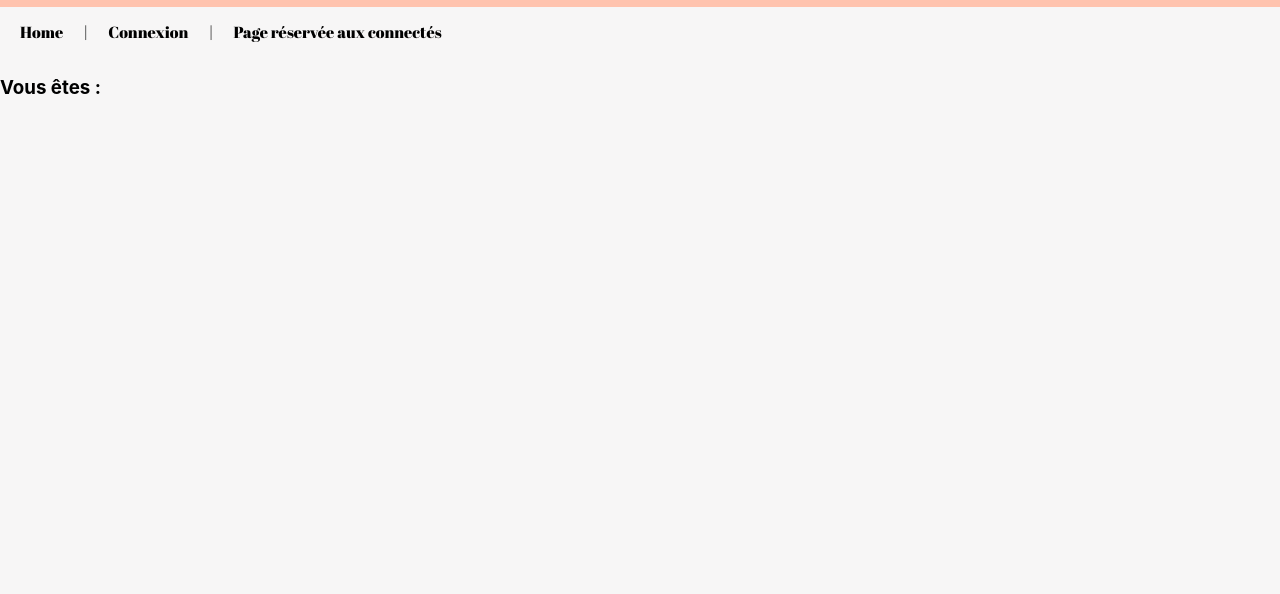
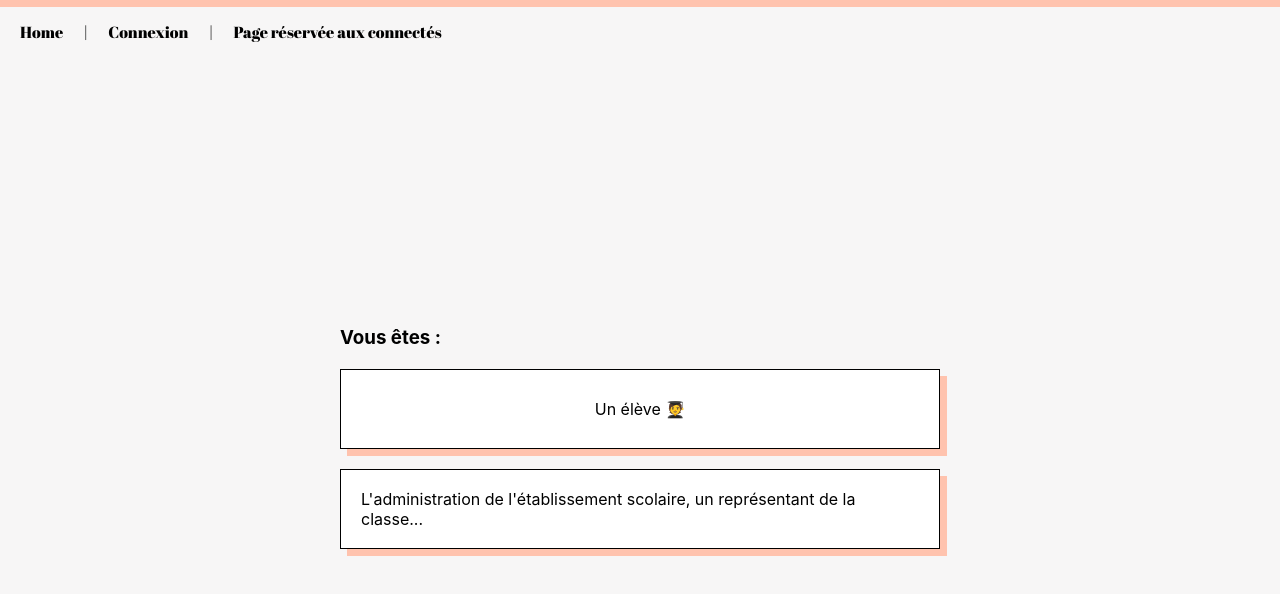
Before and after one commit to RomainReghem/MiMi, a React (Create React App) app in the folder frontend/: page /choix in a window 1280 px wide. Shown: the top 594 px of the page. Built offline with nearby package versions, Linux system fonts and the light colour scheme.

Commit message:
navigation, choix de l'inscription

```diff
--- a/frontend/src/pages/choix.jsx
+++ b/frontend/src/pages/choix.jsx
@@ -1,17 +1,72 @@
 import styled from 'styled-components'
+import { Link } from 'react-router-dom'
 
-const sDiv = styled.div`
+import { createGlobalStyle } from 'styled-components'
+
+const GlobalStyle = createGlobalStyle`
+
+`;
+
+const Sdiv = styled.div`
 display:flex;
 justify-content:center;
 align-items:center;
+flex-direction:column;
 height:85%;
-`
+margin:auto;
+`;
+
+const H3 = styled.h3`
+align-self:flex-start;
+margin-bottom:0px;
+`;
+const Choices = styled.div`
+
+`;
+
+const Choice = styled.div`
+display:flex;
+align-items:center;
+justify-content:center;
+background-color:white;
+height:80px;
+width:600px;
+@media (max-width: 768px) {
+    width:400px;
+}
+padding:12px 20px;
+margin-top:20px;
+border: 1px solid black;
+box-shadow: 7px 7px #ffc3ae;
+box-sizing:border-box;
+cursor:pointer;
+&:hover{
+    border: 2px solid black;
+    transition-duration: 100ms;
+    transition-property: border;
+}
+
+`;
 
 const Choix = () => {
     return (
-        <sDiv>
-            <h3>Vous êtes :</h3>
-        </sDiv>
+        <Sdiv>
+            <H3>Vous êtes :</H3>
+            <Choices>
+                <Link to="/inscription">
+                    <Choice>
+                        <p>Un élève 🧑‍🎓</p>
+                    </Choice>
+                </Link>
+                <Link to="/inscriptionClasse">
+                <Choice>
+                    <p>
+                        L'administration de l'établissement scolaire, un représentant de la classe...
+                    </p>
+                </Choice>
+                </Link>
+            </Choices>
+        </Sdiv>
     )
 }
 
--- a/frontend/src/pages/connexion.jsx
+++ b/frontend/src/pages/connexion.jsx
@@ -99,7 +99,7 @@ const Connexion = () => {
                         </form>
                     </div>
 
-                    <p>Pas encore de compte ? <Link to="/inscription" style={{ color: '#ab9471' }}>Inscrivez-vous.</Link></p>
+                    <p>Pas encore de compte ? <Link to="/choix" style={{ color: '#ab9471' }}>Inscrivez-vous.</Link></p>
                 </div>
             )}
         </>
```
